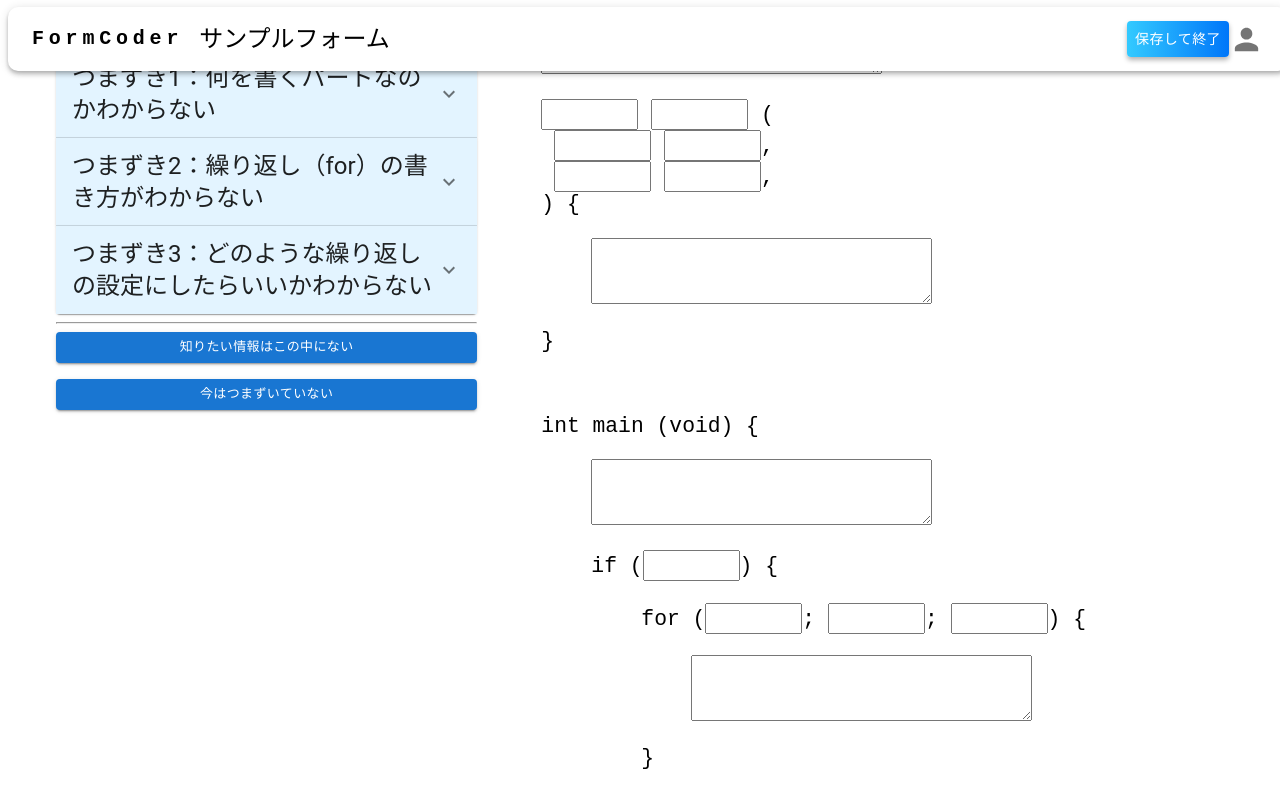
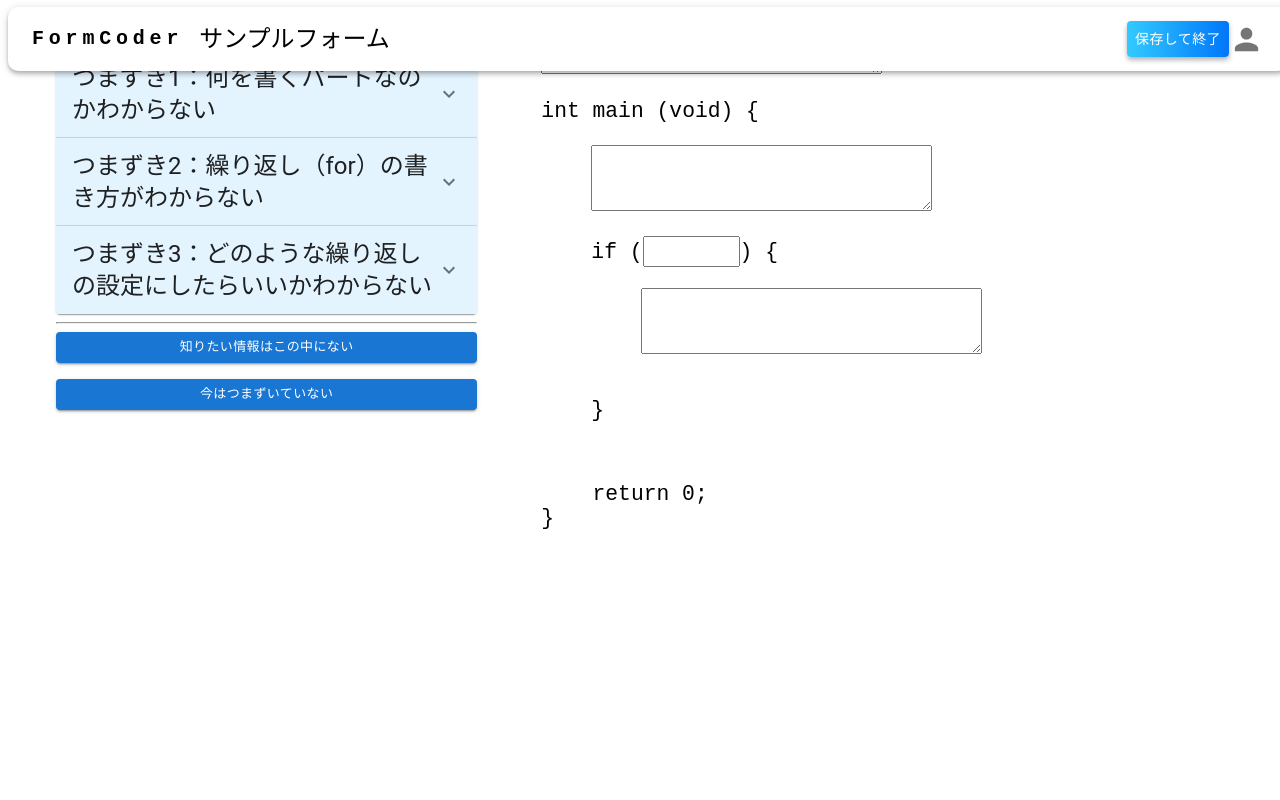
Before and after one commit to KHashimoto3/FormCoder_FRONT, a React (Vite) app: page /form in a window 1280 px wide. Shown: the top 800 px of the page. Built offline with nearby package versions, Linux system fonts and the light colour scheme.

Commit message:
フォームデータを簡単なものにした。

```diff
--- a/src/components/features/form/Form.tsx
+++ b/src/components/features/form/Form.tsx
@@ -9,21 +9,6 @@ export const Form = () => {
       partType: "PROC",
       explanation: "パートの解説",
       childrenPart: "none",
-      inputIdx: 0,
-    },
-    {
-      id: 1,
-      partType: "FUN",
-      explanation: "パートの解説",
-      childrenPart: [
-        {
-          id: 1,
-          partType: "PROC",
-          explanation: "パートの解説",
-          childrenPart: "none",
-          inputIdx: 0,
-        },
-      ],
       inputIdx: 0,
     },
     {
@@ -45,36 +30,6 @@ export const Form = () => {
           childrenPart: [
             {
               id: 1,
-              partType: "FOR",
-              explanation: "パートの解説",
-              childrenPart: [
-                {
-                  id: 1,
-                  partType: "PROC",
-                  explanation: "パートの解説",
-                  childrenPart: "none",
-                  inputIdx: 0,
-                },
-              ],
-              inputIdx: 0,
-            },
-            {
-              id: 1,
-              partType: "PROC",
-              explanation: "パートの解説",
-              childrenPart: "none",
-              inputIdx: 0,
-            },
-          ],
-          inputIdx: 0,
-        },
-        {
-          id: 4,
-          partType: "ELS",
-          explanation: "パートの解説",
-          childrenPart: [
-            {
-              id: 1,
               partType: "PROC",
               explanation: "パートの解説",
               childrenPart: "none",
@@ -88,28 +43,6 @@ export const Form = () => {
           partType: "IFE",
           explanation: "パートの解説",
           childrenPart: "none",
-          inputIdx: 0,
-        },
-        {
-          id: 6,
-          partType: "PROC",
-          explanation: "パートの解説",
-          childrenPart: "none",
-          inputIdx: 0,
-        },
-        {
-          id: 7,
-          partType: "WHL",
-          explanation: "パートの解説",
-          childrenPart: [
-            {
-              id: 1,
-              partType: "PROC",
-              explanation: "パートの解説",
-              childrenPart: "none",
-              inputIdx: 0,
-            },
-          ],
           inputIdx: 0,
         },
       ],
```
